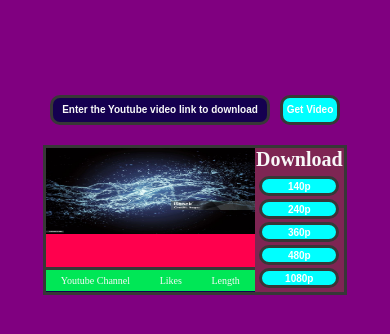
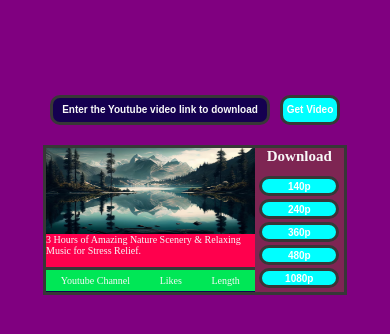
Before and after one commit to anwarpatelnoori/Youtube-Video-Downloader, a plain HTML site: page index.html in a window 390 px wide. Both pictures are taken after a click on the button "Get Video". Drawn offline with Linux system fonts and the light colour scheme.

Commit message:
minor changes in mobile view

```diff
--- a/index.html
+++ b/index.html
@@ -22,8 +22,7 @@
 
                     </div>
                     <div class="utube-video-title">
-                        <p>
-                        </p>
+                        <p>3 Hours of Amazing Nature Scenery & Relaxing Music for Stress Relief.</p>
                     </div>
                     <div class="utube-video-detail">
                         <div class="channel-name">
--- a/style.css
+++ b/style.css
@@ -118,7 +118,7 @@ bottom: 200px; */
     height: 60%;
     width: 100%;
     background-color: var(--section-bg-color-2);
-    background-image: url('images/bg-image.jpg');
+    background-image: url('images/image1.avif');
     background-size: 100% 100%;
     background-position: center;
     background-repeat: no-repeat;
@@ -133,9 +133,9 @@ bottom: 200px; */
     width: 100%;
 }
 
-/* .utube-video-title p{
-    padding-top: 20px;
-} */
+.utube-video-title p{
+    font-size: 40px;
+}
 /* utube-video-detail */
 .utube-video-detail {
     background-color: var(--video-detail-bg-color);
@@ -226,6 +226,9 @@ bottom: 200px; */
     .downnload-title {
         font-size: 50px;
     }
+    .utube-video-title p{
+        font-size: 30px;
+    }
 }
 
 /* Tab mode endddddddd */
@@ -277,7 +280,7 @@ bottom: 200px; */
     }
 
     .downnload-title {
-        font-size: 20px;
+        font-size: 15px;
     }
 
     .video-quaity .btn {
@@ -294,6 +297,9 @@ bottom: 200px; */
         color: white;
         align-items: center;
     }
+    .utube-video-title p{
+        font-size: 10px;
+    }
 }
 
 
```
Also changed, not shown: images/image1.avif (added).
